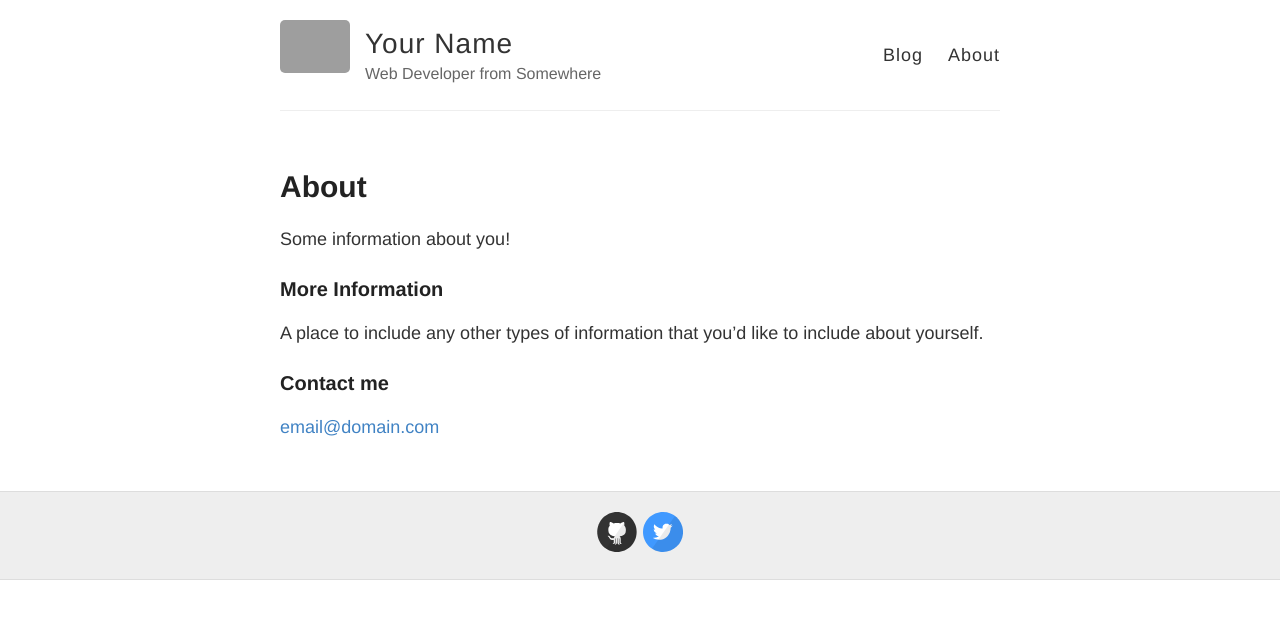
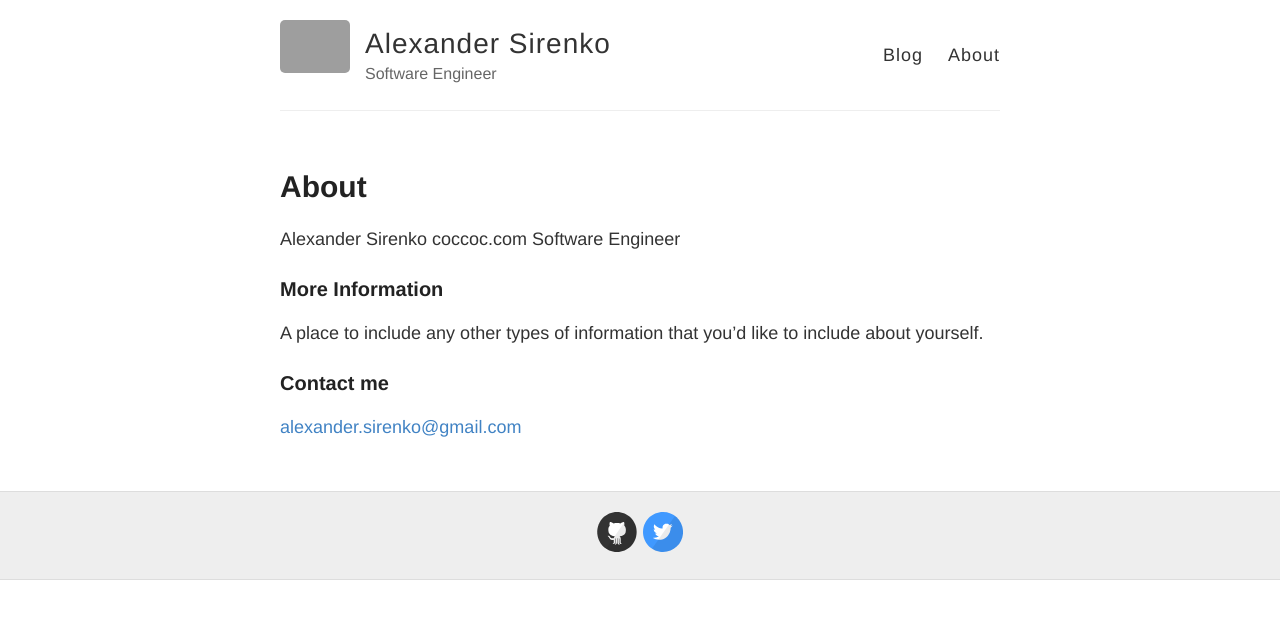
Before and after one commit to a-sir/a-sir.github.io, a Jekyll site: the page built from about.md, in a window 1280 px wide. Shown: the top 619 px of the page. Built offline with Jekyll 4.4.1, drawn with Linux system fonts in a browser that asks for light colours; grey boxes are pictures that could not be loaded.

Commit message:
Changed meta-info for blog.

```diff
--- a/_config.yml
+++ b/_config.yml
@@ -3,10 +3,10 @@
 #
 
 # Name of your site (displayed in the header)
-name: Your Name
+name: Alexander Sirenko
 
 # Short bio or description (displayed in the header)
-description: Web Developer from Somewhere
+description: Software Engineer
 
 # URL of your avatar or profile pic (you could use your GitHub profile pic)
 avatar: https://raw.githubusercontent.com/barryclark/jekyll-now/master/images/jekyll-logo.png
--- a/about.md
+++ b/about.md
@@ -4,7 +4,9 @@
 permalink: /about/
 ---
 
-Some information about you!
+Alexander Sirenko
+coccoc.com
+Software Engineer
 
 ### More Information
 
@@ -12,4 +14,4 @@
 
 ### Contact me
 
-[email@domain.com](mailto:email@domain.com)
+[alexander.sirenko@gmail.com](mailto:alexander.sirenko@gmail.com)
```
Also changed, not shown: _posts/2014-3-3-Hello-World.md (deleted, +0 -10 lines).
